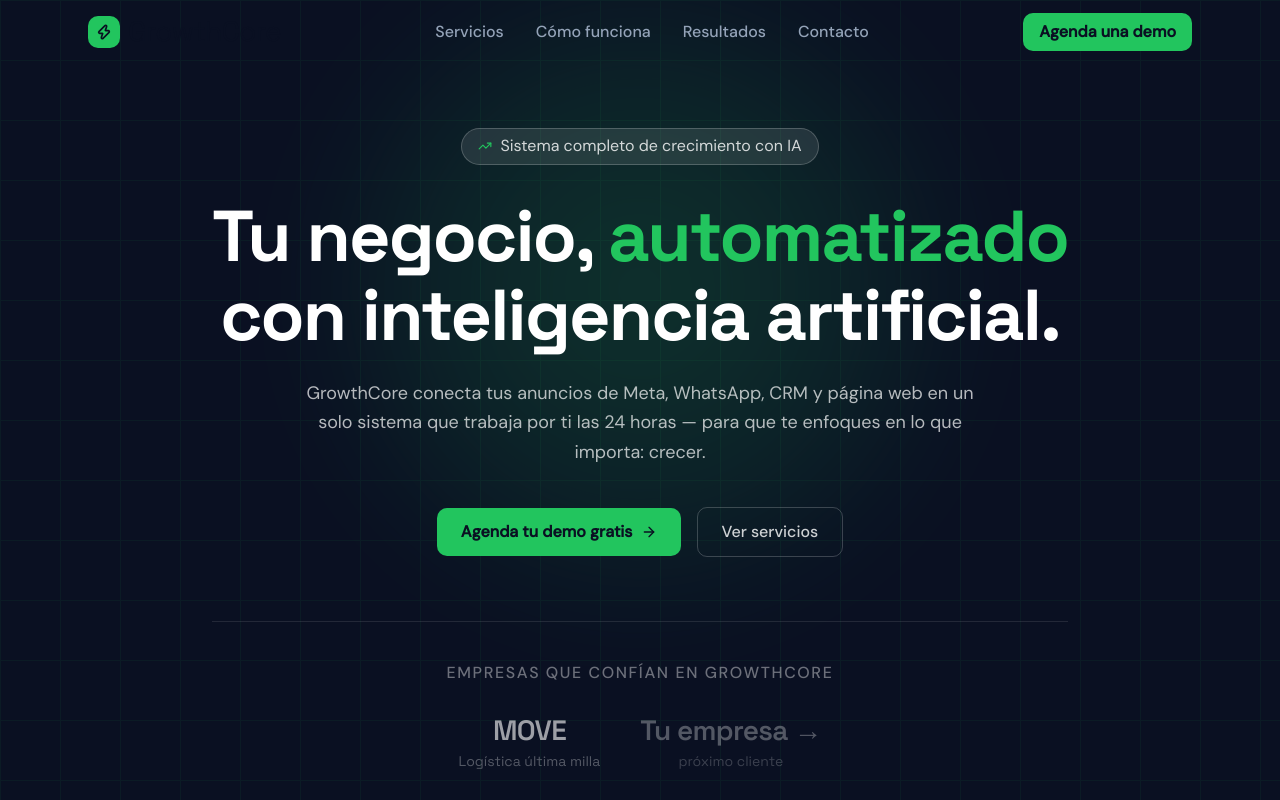
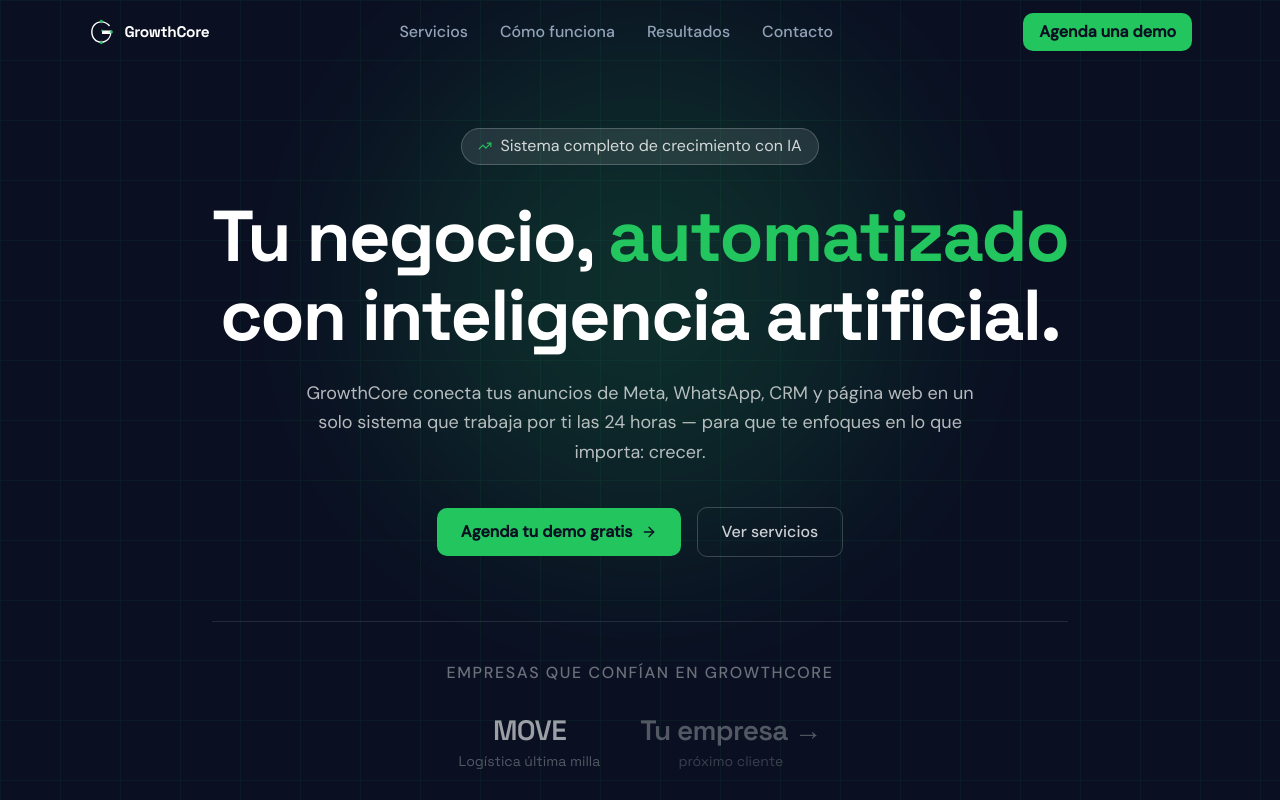
Before and after one commit to vmleoninfo-cmd/growthcore-web, a Next.js app: page / in a window 1280 px wide. Shown: the top 800 px of the page. Built offline with nearby package versions, Linux system fonts and the light colour scheme.

Commit message:
feat: logo SVG real en Navbar y Footer — reemplaza ícono Zap placeholder

```diff
--- a/src/components/Footer.tsx
+++ b/src/components/Footer.tsx
@@ -1,4 +1,4 @@
-import { Zap } from "lucide-react";
+import Logo from "@/components/Logo";
 
 export default function Footer() {
   return (
@@ -6,17 +6,7 @@ export default function Footer() {
       <div className="max-w-6xl mx-auto px-6">
         <div className="flex flex-col md:flex-row items-center justify-between gap-6">
           {/* Logo */}
-          <div className="flex items-center gap-2">
-            <div className="w-7 h-7 bg-accent rounded-md flex items-center justify-center">
-              <Zap className="w-3.5 h-3.5 text-accent-foreground" strokeWidth={2.5} />
-            </div>
-            <span
-              className="font-heading font-bold text-foreground"
-              style={{ fontFamily: "var(--font-heading)" }}
-            >
-              GrowthCore
-            </span>
-          </div>
+          <Logo size={24} />
 
           {/* Links */}
           <nav className="flex items-center gap-6 text-sm text-muted-foreground">
--- a/src/components/Navbar.tsx
+++ b/src/components/Navbar.tsx
@@ -2,7 +2,8 @@
 
 import { useState, useEffect } from "react";
 import { motion, AnimatePresence } from "framer-motion";
-import { Menu, X, Zap } from "lucide-react";
+import { Menu, X } from "lucide-react";
+import Logo from "@/components/Logo";
 
 const links = [
   { label: "Servicios", href: "#servicios" },
@@ -34,16 +35,8 @@ export default function Navbar() {
     >
       <div className="max-w-6xl mx-auto px-6 h-16 flex items-center justify-between">
         {/* Logo */}
-        <a href="/" className="flex items-center gap-2 group">
-          <div className="w-8 h-8 bg-accent rounded-lg flex items-center justify-center">
-            <Zap className="w-4 h-4 text-accent-foreground" strokeWidth={2.5} />
-          </div>
-          <span
-            className="text-foreground font-heading font-700 text-lg tracking-tight"
-            style={{ fontFamily: "var(--font-heading)" }}
-          >
-            GrowthCore
-          </span>
+        <a href="/" className="flex items-center group">
+          <Logo light={scrolled ? false : true} size={28} />
         </a>
 
         {/* Desktop nav */}
```
